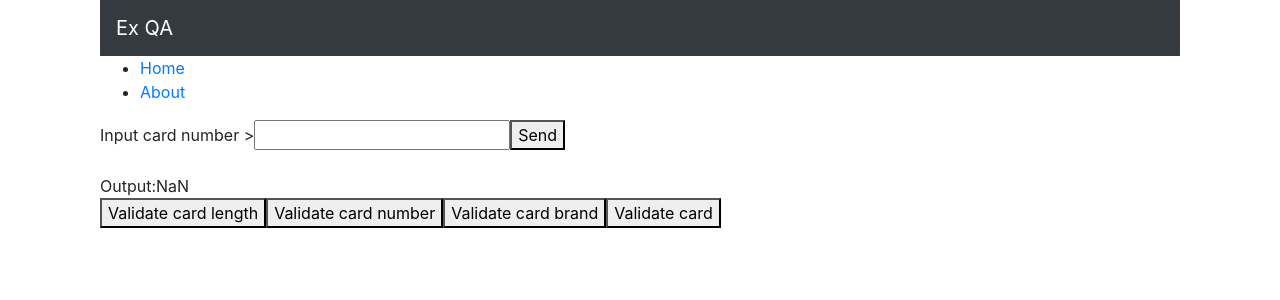
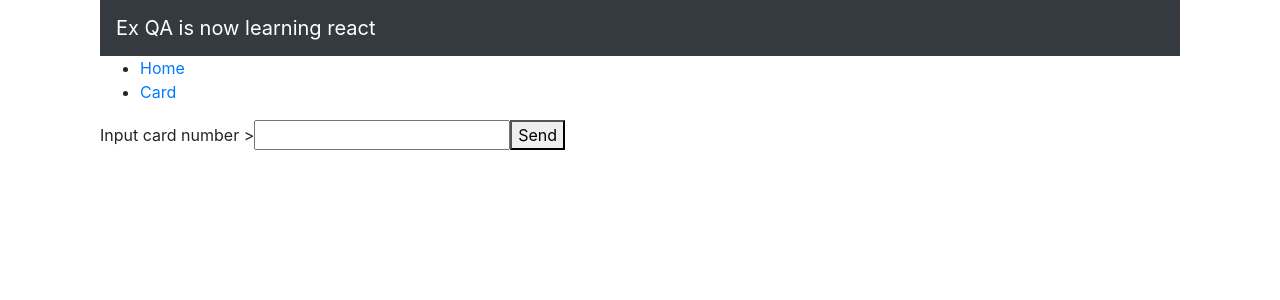
Before and after one commit to Mate0u/create-react-app, a React (Create React App) app: page /card in a window 1280 px wide. Shown: the top 300 px of the page. Built offline with nearby package versions, Linux system fonts and the light colour scheme.

Commit message:
WIP input added to separate component

```diff
--- a/src/App.js
+++ b/src/App.js
@@ -1,7 +1,6 @@
 import React from 'react';
 import '../node_modules/bootstrap/dist/css/bootstrap.min.css'
 import BannerUpper from './components/bannerUpper';
-import Routes from "./components/Routes";
 
 class App extends React.Component {
 
--- a/src/components/bannerUpper.js
+++ b/src/components/bannerUpper.js
@@ -1,8 +1,7 @@
 import React from 'react';
 import { Nav, Navbar, NavItem } from "react-bootstrap";
 import '../../node_modules/bootstrap/dist/css/bootstrap.min.css';
-import Routes from './Routes';
-import { BrowserRouter as Router, Route, Link, NavLink } from "react-router-dom";
+import { BrowserRouter as Router, Route, Link } from "react-router-dom";
 import Home from "./homePage";
 import Card from './cardValidatorAll';
 
@@ -12,7 +11,7 @@ const BannerUpper = () => (
 <Navbar collapseOnSelect expand="lg" bg="dark" variant="dark">
 <Navbar.Brand href="/">
 	<Nav className="mr-auto">
-		<NavItem to="/">Ex QA</NavItem>
+    <NavItem to="/">Ex QA is now learning react</NavItem>
 	</Nav>
 </Navbar.Brand>
 </Navbar>
@@ -24,7 +23,7 @@ const BannerUpper = () => (
               <Link to="/">Home</Link>
             </li>
             <li>
-              <Link to="/card">About</Link>
+              <Link to="/card">Card</Link>
             </li>
           </ul>
         </nav>
--- a/src/components/cardValidatorAll.js
+++ b/src/components/cardValidatorAll.js
@@ -1,5 +1,6 @@
 import React from 'react';
 import '../App.js';
+import InputCard from'../components/cardValidatorComponents/input'
 
 const luhn = require("luhn");
 
@@ -18,8 +19,7 @@ class Child extends React.Component{
 			resultCheckSum: null,
 			resultBrand: null,
 			actualInputValue: null,
-		valueToOutput: null,
-		informationCardNumberLenght: null
+		valueToOutput: null
 		};
 	}
 
@@ -55,9 +55,7 @@ class Child extends React.Component{
 		//Checking id card number have 16 digits
 		if(this.state.current.toString().length === 16){
 			this.setState({informationCardNumberLenght: "Card Number has a good length"});
-			this.setState({
-				value: this.state.resultLenght = 'true',
-			});
+			this.setState({resultLenght: 'true'});
 		} else {
 			this.setState({informationCardNumberLenght: "Card Number has not a good length"});
 			this.setState({
@@ -130,30 +128,39 @@ class Child extends React.Component{
 		};
 	}
 
+		// render() {
+		// 	return (
+		// 	<div>
+		// 		<div>
+		// 			<div><output>Input card number ></output><input type="number" onChange={this.valueChange.bind(this)}/><button onClick={this.onButtonClickSet.bind(this)}>Send</button></div>
+		// 			<div><output>{this.state.informationCardNumberLenght}</output></div>
+		// 			{this.state.valueToOutput && <Child value={this.state.valueToOutput} />}
+		// 		</div>
+		// 		<div>
+		// 			<output>Output:{this.state.current}</output>
+		// 			<div>
+		// 				<button onClick={this.onButtonCardLengthValidation.bind(this)}>Validate card length</button>
+		// 				<button onClick={this.onButtonCardNumberValidation.bind(this)}>Validate card number</button>
+		// 				<button onClick={this.onButtonCardBrandValidation.bind(this)}>Validate card brand</button>
+		// 				<button onClick={this.allValidateInOne.bind(this)}>Validate card</button>
+		// 			</div>
+		// 		<div><output>{this.state.informationCardNumberNotCorrect}</output></div>
+		// 		<div><output>{this.state.informationCardNumberLenght}</output></div>
+		// 		<div><output>{this.state.informationBrand}</output></div>
+		// 		<div><output>{this.state.informationCheckSum}</output></div>
+		// 		</div>
+		// 	</div>
+		// )
+		// }
+
+
 	render() {
-		return (
+	return (
 		<div>
-				<div>
-					<div><output>Input card number ></output><input type="number" onChange={this.valueChange.bind(this)}/><button onClick={this.onButtonClickSet.bind(this)}>Send</button></div>
-					<div><output>{this.state.informationCardNumberLenght}</output></div>
-					{this.state.valueToOutput && <Child value={this.state.valueToOutput} />}
-				</div>
-				<div>
-					<output>Output:{this.state.current}</output>
-					<div>
-						<button onClick={this.onButtonCardLengthValidation.bind(this)}>Validate card length</button>
-						<button onClick={this.onButtonCardNumberValidation.bind(this)}>Validate card number</button>
-						<button onClick={this.onButtonCardBrandValidation.bind(this)}>Validate card brand</button>
-						<button onClick={this.allValidateInOne.bind(this)}>Validate card</button>
-					</div>
-				<div><output>{this.state.informationCardNumberNotCorrect}</output></div>
-				<div><output>{this.state.informationCardNumberLenght}</output></div>
-				<div><output>{this.state.informationBrand}</output></div>
-				<div><output>{this.state.informationCheckSum}</output></div>
-				</div>
+			<InputCard />
 		</div>
 	)
 	}
-	}
 
-	export default Child;
+}
+export default Child;
--- /dev/null
+++ b/src/components/cardValidatorComponents/input.js
@@ -0,0 +1,35 @@
+import React from 'react';
+
+class InputCard extends React.Component{
+
+constructor (props) {
+super (props);
+this.state = {
+	actualInputValue: null,
+	informationCardNumberLenght: null
+};
+}
+
+valueChange(event) {
+	this.setState({actualInputValue: event.target.value});
+}
+
+onButtonClickSet() {
+	if(this.state.actualInputValue === null){
+		this.setState({informationCardNumberLenght: "Please input card number!"});
+	}
+	this.setState(state => ({ valueToOutput: state.actualInputValue }));
+}
+
+
+render() {
+return (
+	<div>
+		<output>Input card number ></output>
+		<input type="number" onChange={this.valueChange.bind(this)}/>
+		<button onClick={this.onButtonClickSet.bind(this)}>Send</button>
+	</div>
+)
+}
+
+} export default InputCard;
```
